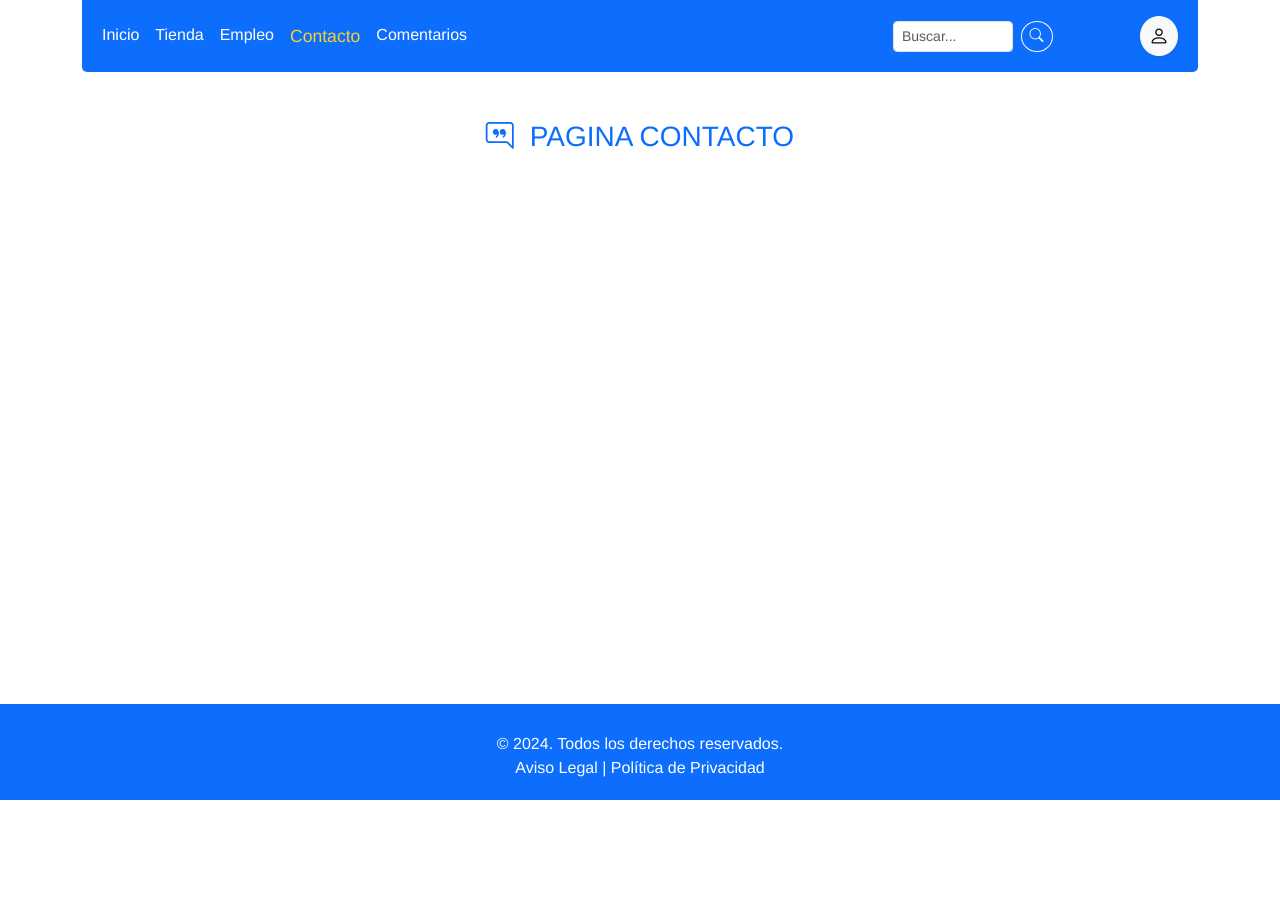
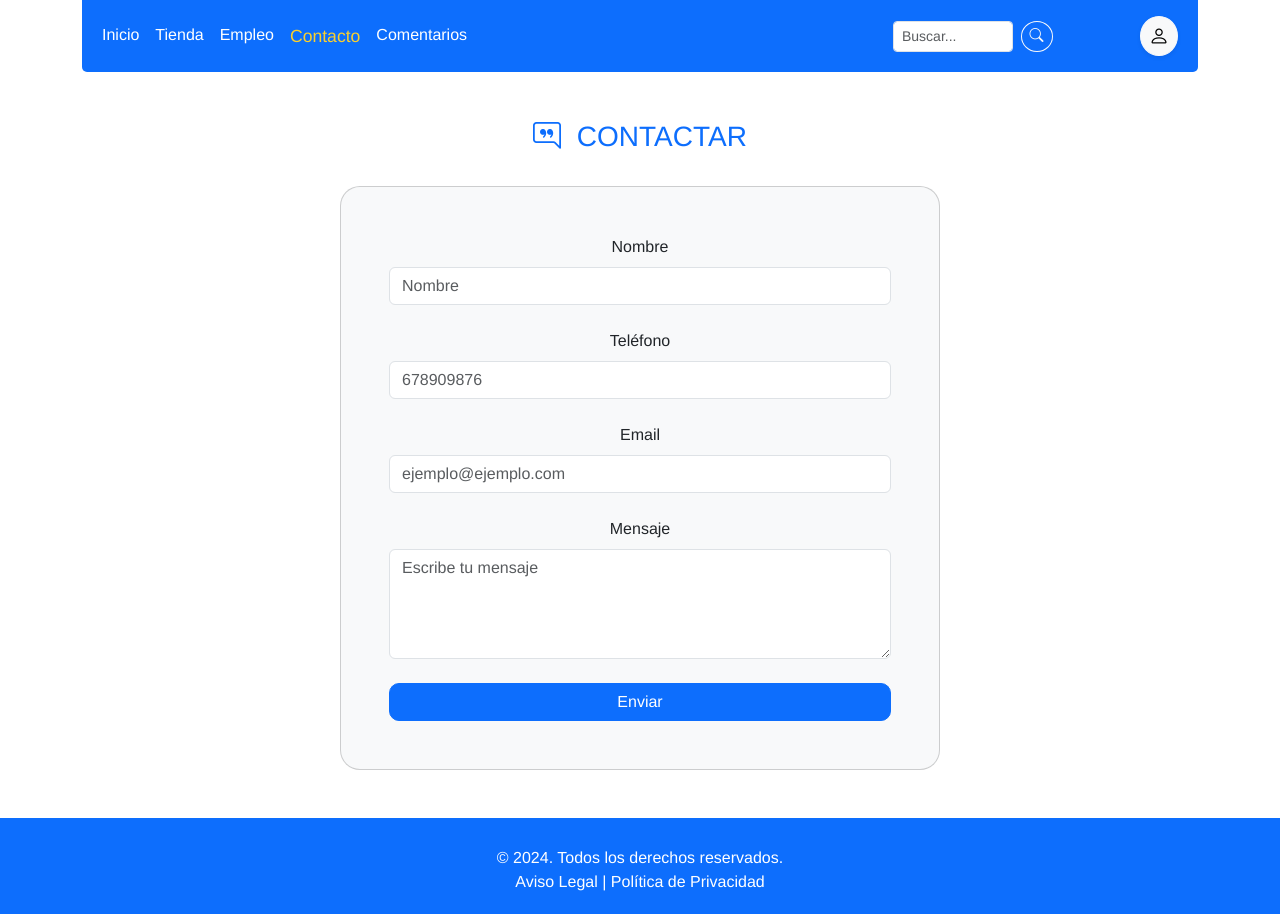
Before and after one commit to allencheri/cherednichenkoalina, a Vue app: page /contacto in a window 1280 px wide. Before the commit the page ends 800 px from the top, so only its background shows below. Built offline with nearby package versions, Linux system fonts and the light colour scheme.

Commit message:
Fue añadido la pagina de contacto

```diff
--- a/package.json
+++ b/package.json
@@ -16,12 +16,14 @@
     "axios": "^1.7.9",
     "bcrypt": "^5.1.1",
     "bcryptjs": "^2.4.3",
+    "body-parser": "^1.20.3",
     "bootstrap": "^5.3.3",
     "bootstrap-icons": "^1.11.3",
     "core-js": "^3.8.3",
     "cors": "^2.8.5",
     "crypto-browserify": "^3.12.1",
     "dotenv": "^16.4.7",
+    "emailjs-com": "^3.2.0",
     "express": "^4.21.1",
     "express-jwt": "^8.5.1",
     "flatpickr": "^4.6.13",
@@ -29,6 +31,7 @@
     "mongoose": "^8.9.5",
     "morgan": "^1.10.0",
     "multer": "^1.4.5-lts.1",
+    "nodemailer": "^6.10.0",
     "nodemon": "^3.1.9",
     "passport": "^0.7.0",
     "passport-jwt": "^4.0.1",
--- a/src/components/TablaContacto.vue
+++ b/src/components/TablaContacto.vue
@@ -1,19 +1,113 @@
 <template>
-<h3 class="text-center font-weight-bold mt-4 pt-4 pb-4 text-primary"><i class="bi bi-chat-right-quote me-2"></i>
-    PAGINA CONTACTO</h3>
+    <h3 class="text-center font-weight-bold mt-4 pt-4 pb-4 text-primary">
+        <i class="bi bi-chat-right-quote me-2"></i> CONTACTAR
+    </h3>
+
+    <div class="container d-flex justify-content-center align-items-center mb-5">
+        <div class="card p-5 bg-light" style="max-width: 600px; width: 100%; border-radius: 20px;">
+            <form @submit.prevent="enviarCorreo">
+                <div class="mb-4">
+                    <label for="nombre" class="form-label">Nombre</label>
+                    <input v-model="contactos.nombre" type="text" class="form-control" id="nombre" placeholder="Nombre" required>
+                </div>
+
+                <div class="mb-4">
+                    <label for="telefono" class="form-label">Teléfono</label>
+                    <input v-model="contactos.telefono" type="tel" class="form-control" id="telefono" placeholder="678909876" required>
+                </div>
+
+                <div class="mb-4">
+                    <label for="email" class="form-label">Email</label>
+                    <input v-model="contactos.email" type="email" class="form-control" id="email" placeholder="ejemplo@ejemplo.com">
+                </div>
+
+                <div class="mb-4">
+                    <label for="mensaje" class="form-label">Mensaje</label>
+                    <textarea v-model="contactos.mensaje" class="form-control" id="mensaje" rows="4" placeholder="Escribe tu mensaje" required></textarea>
+                </div>
+
+                <button type="submit" class="btn btn-primary w-100" style="border-radius: 10px;">Enviar</button>
+            </form>
+        </div>
+    </div>
 </template>
 
 <script>
-
+import emailjs from 'emailjs-com';
 
 export default {
     name: "TablaContacto",
-    components: {
 
+    data() {
+        return {
+            contactos: {
+                nombre: '',
+                telefono: '',
+                email: '',
+                mensaje: '',
+            }
+        }
+    },
+
+    methods: {
+        // Método de validación de nombre
+        esNombreValido() {
+            return this.contactos.nombre.trim() !== '';
+        },
+
+        // Método de validación de teléfono (Empieza con 6 o 7 y tiene 9 dígitos)
+        esTelefonoValido() {
+            const regexTelefono = /^[67]\d{8}$/;
+            return regexTelefono.test(this.contactos.telefono);
+        },
+
+        // Método de validación de email
+        esEmailValido() {
+            const regexEmail = /^[a-zA-Z0-9._%+-]+@[a-zA-Z0-9.-]+\.[a-zA-Z]{2,}$/;
+            return this.contactos.email === '' || regexEmail.test(this.contactos.email);
+        },
+
+        // Enviar correo solo si las validaciones son correctas
+        enviarCorreo() {
+            // Verificar que todos los campos son válidos
+            if (!this.esNombreValido()) {
+                alert('Por favor ingrese un nombre válido.');
+                return;
+            }
+
+            if (!this.esTelefonoValido()) {
+                alert('Por favor ingrese un teléfono válido.');
+                return;
+            }
+
+            if (!this.esEmailValido()) {
+                alert('Por favor ingrese un email válido.');
+                return;
+            }
+
+            const templateParams = {
+                nombre: this.contactos.nombre,
+                telefono: this.contactos.telefono,
+                email: this.contactos.email,
+                mensaje: this.contactos.mensaje
+            };
+
+            // Enviar el correo usando EmailJS
+            emailjs.send('service_r8i9768', 'template_0qraxw9', templateParams, 'gP-fl2kLMiBf0N2N-')
+                .then((response) => {
+                    console.log('Correo enviado exitosamente', response);
+                    alert('Tu mensaje ha sido enviado con éxito.');
+                    // Limpiar el formulario después de enviar
+                    this.contactos = { nombre: '', telefono: '', email: '', mensaje: '' };
+                })
+                .catch((error) => {
+                    console.error('Error al enviar correo', error);
+                    alert('Error al enviar el correo. Por favor, inténtalo de nuevo más tarde.');
+                });
+        }
     }
 }
 </script>
 
 <style scoped>
-
 </style>
--- a/src/router/index.js
+++ b/src/router/index.js
@@ -126,7 +126,7 @@ const routes = [
     name: 'success',
 
     component: TablaSuccess
-  },
+  }
 
 
 ]
```
Also changed, not shown: 2 other files (tests, documents, lock files or other folders).
